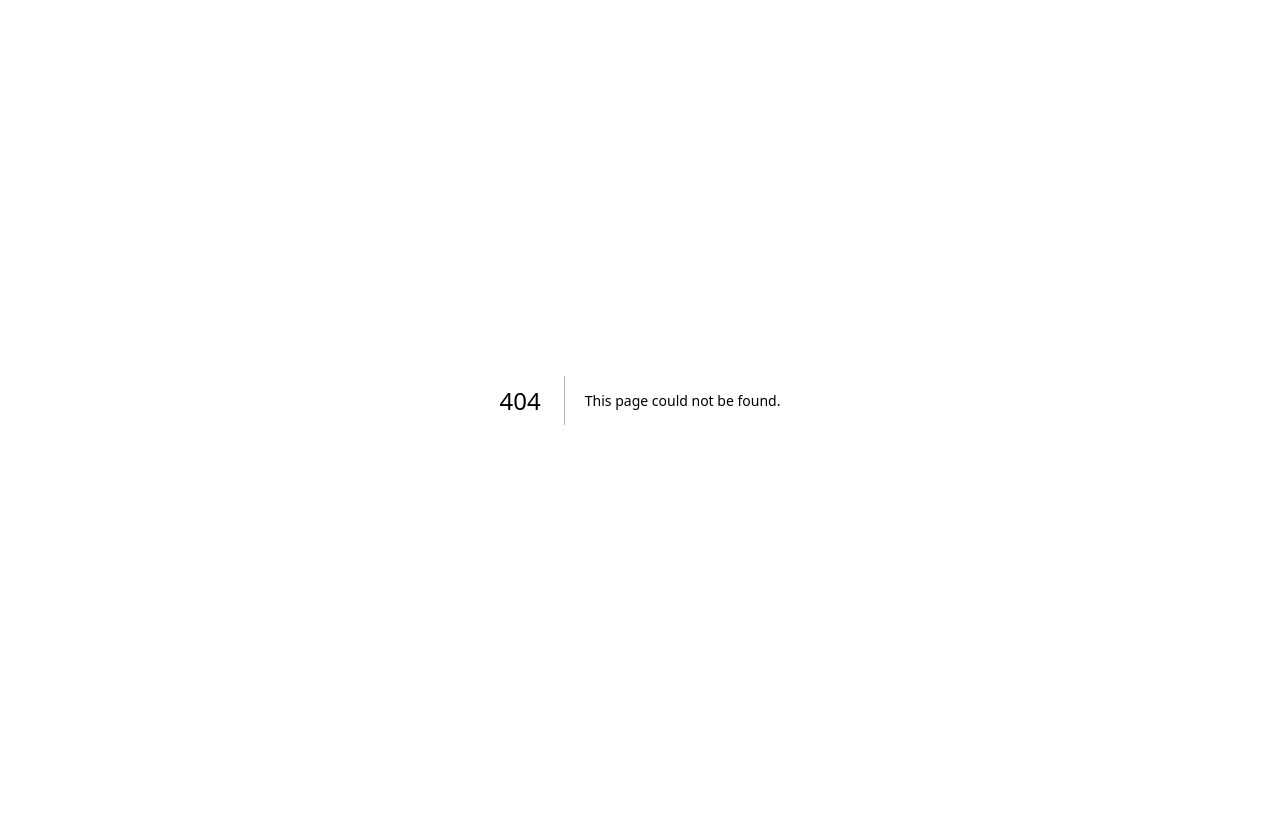
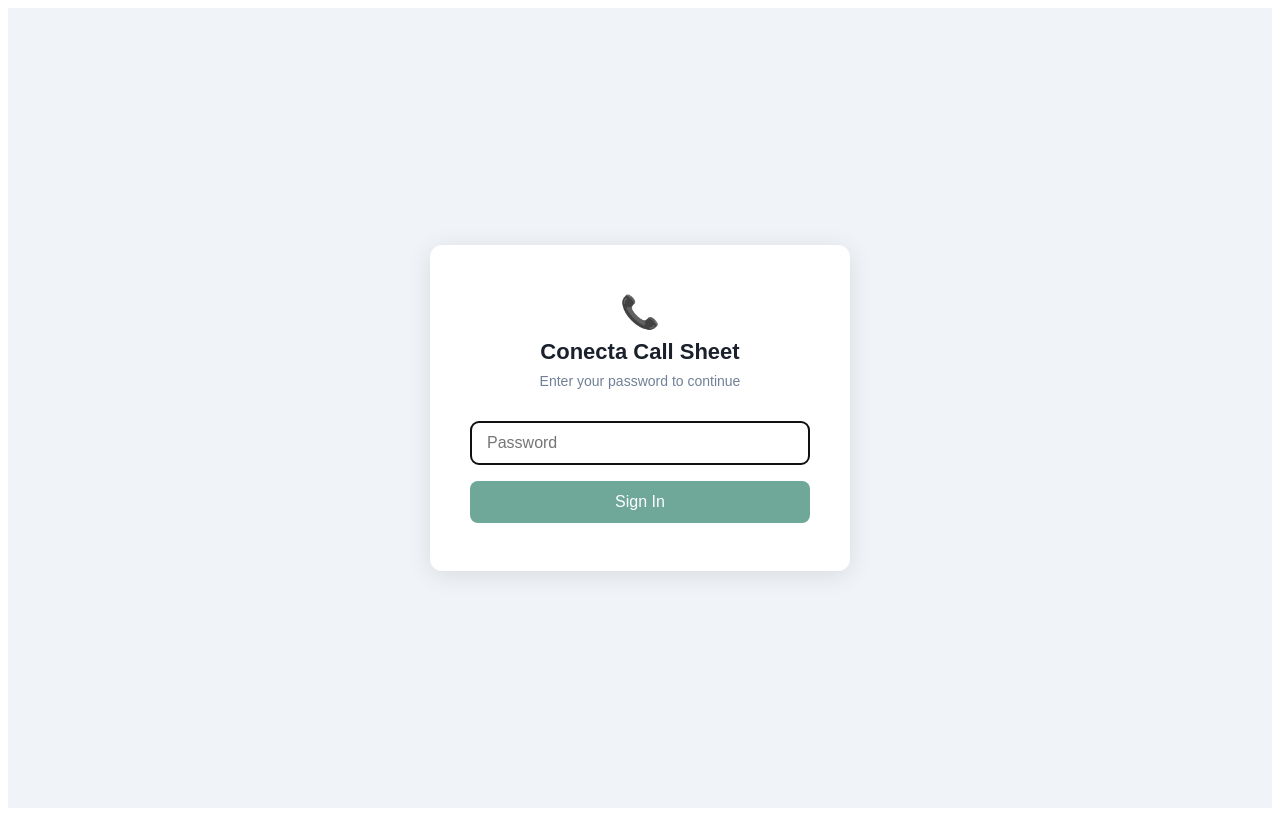
Before and after one commit to javierrubertgit/callsheet, a Next.js app: page /login in a window 1280 px wide. Before the commit this address had no page. Built offline with nearby package versions, Linux system fonts and the light colour scheme.

Commit message:
add password login

```diff
--- a/package.json
+++ b/package.json
@@ -9,6 +9,7 @@
   },
   "dependencies": {
     "@upstash/redis": "^1.38.0",
+    "iron-session": "^8.0.4",
     "next": "14.2.3",
     "react": "^18",
     "react-dom": "^18"
--- /dev/null
+++ b/pages/api/login.js
@@ -0,0 +1,15 @@
+import { sealData } from 'iron-session';
+
+const COOKIE = 'callsheet_session';
+const PASSWORD = process.env.CALLSHEET_PASSWORD || 'conecta2024';
+
+export default async function handler(req, res) {
+  if (req.method !== 'POST') return res.status(405).end();
+  const { password } = req.body;
+  if (password !== PASSWORD) {
+    return res.status(401).json({ error: 'Wrong password' });
+  }
+  const sealed = await sealData({ ok: true }, { password: process.env.SESSION_SECRET || 'conecta-secret-key-32-chars-min!!!' });
+  res.setHeader('Set-Cookie', `${COOKIE}=${sealed}; Path=/; HttpOnly; SameSite=Strict; Max-Age=86400`);
+  return res.status(200).json({ ok: true });
+}
--- /dev/null
+++ b/pages/api/logout.js
@@ -0,0 +1,4 @@
+export default function handler(req, res) {
+  res.setHeader('Set-Cookie', `callsheet_session=; Path=/; HttpOnly; Max-Age=0`);
+  res.status(200).json({ ok: true });
+}
--- /dev/null
+++ b/pages/login.js
@@ -0,0 +1,38 @@
+import { useState } from 'react';
+import { useRouter } from 'next/router';
+export default function Login() {
+  const [password, setPassword] = useState('');
+  const [error, setError] = useState('');
+  const [loading, setLoading] = useState(false);
+  const router = useRouter();
+  async function handleSubmit(e) {
+    e.preventDefault();
+    setLoading(true); setError('');
+    const res = await fetch('/api/login', {
+      method: 'POST',
+      headers: { 'Content-Type': 'application/json' },
+      body: JSON.stringify({ password }),
+    });
+    if (res.ok) { router.push('/'); } else { setError('Incorrect password'); setLoading(false); }
+  }
+  return (
+    <div style={{ minHeight:'100vh', display:'flex', alignItems:'center', justifyContent:'center', background:'#f0f4f8', fontFamily:'sans-serif' }}>
+      <div style={{ background:'#fff', borderRadius:12, padding:'48px 40px', boxShadow:'0 4px 24px rgba(0,0,0,0.1)', width:340 }}>
+        <div style={{ textAlign:'center', marginBottom:32 }}>
+          <div style={{ fontSize:32, marginBottom:8 }}>📞</div>
+          <h1 style={{ margin:0, fontSize:22, color:'#1a202c' }}>Conecta Call Sheet</h1>
+          <p style={{ margin:'8px 0 0', color:'#718096', fontSize:14 }}>Enter your password to continue</p>
+        </div>
+        <form onSubmit={handleSubmit}>
+          <input type="password" value={password} onChange={e => setPassword(e.target.value)} placeholder="Password" autoFocus
+            style={{ width:'100%', padding:'12px 16px', borderRadius:8, border:'1px solid #e2e8f0', fontSize:16, boxSizing:'border-box' }} />
+          {error && <p style={{ color:'#e53e3e', fontSize:13, margin:'8px 0 0' }}>{error}</p>}
+          <button type="submit" disabled={loading || !password}
+            style={{ width:'100%', marginTop:16, padding:12, background:'#0F6E56', color:'#fff', border:'none', borderRadius:8, fontSize:16, cursor:'pointer', opacity: loading || !password ? 0.6 : 1 }}>
+            {loading ? 'Signing in...' : 'Sign In'}
+          </button>
+        </form>
+      </div>
+    </div>
+  );
+}
```
Also changed, not shown: middleware.js (added, +21 -0 lines), 1 other file (tests, documents, lock files or other folders).
